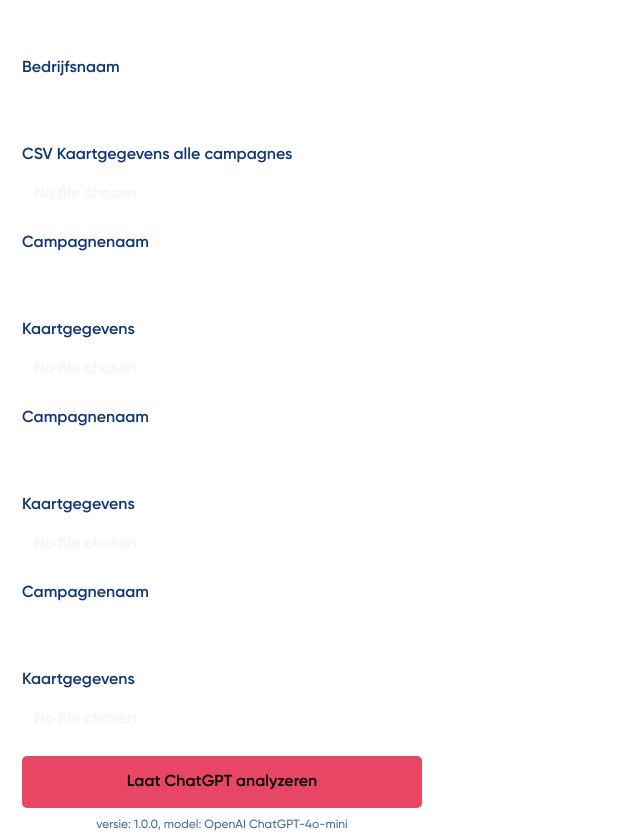
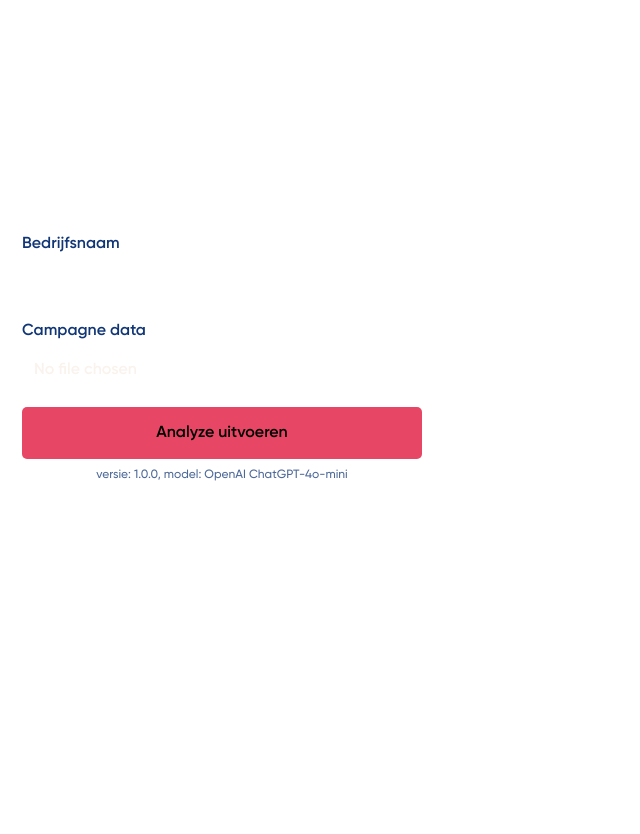
Before and after one commit to gijsvdbeuken/google-ads-ai, a React (Vite) app: page / in a window 1280 px wide. Shown: the part 118-952 px from the top of the page, without its empty margins (0-640 px from the left). After the commit the page ends 800 px from the top, so only its background shows below. Built offline with nearby package versions, Linux system fonts and the light colour scheme.

Commit message:
made the code compact and usable for retrieved Google Ads Scripts data

```diff
--- a/src/App.tsx
+++ b/src/App.tsx
@@ -7,31 +7,16 @@ SVGAnimateTransformElement;
 
 function App() {
   const [companyName, setCompanyName] = useState<string | null>(null);
-  const [campaignRapport, setCampaignRapport] = useState<File[]>([]);
-  // const [campaignDataFiles, setCampaignDataFiles] = useState<File[]>([]);
+  const [campaignData, setCampaignData] = useState<File[]>([]);
   const [isUploading, setIsUploading] = useState<boolean>(false);
   const [response, setResponse] = useState("");
-
-  const [campaignNames, setCampaignNames] = useState<string[]>(["", "", ""]);
-  const [campaignNamesCounter, setCampaignNamesCounter] = useState<number>(0);
-  const [campaignOneDataFiles, setCampaignOneDataFiles] = useState<File[]>([]);
-  const [campaignTwoDataFiles, setCampaignTwoDataFiles] = useState<File[]>([]);
-  const [campaignThreeDataFiles, setCampaignThreeDataFiles] = useState<File[]>(
-    []
-  );
-  //const [campaginData, setCampaignData] = useState<string[]>(["", "", ""]);
-
   const [currentDate] = useState<string>(
     new Date().toISOString().split("T")[0]
   );
 
-  const prompt: string = `Geef eerst onder elkaar met een regel witruimte het aantal Clicks de CTR, de Kosten, de CPC, het Aantal Conversies en de Kosten per Conversie. Schrijf daarna één paragraaf over de statistieken van alle campagnes bij elkaar opgeteld. zet GEEN titel boven de paragraaf, ik wil enkel de inhoudelijke paragraaftekst.`;
+  const overviewPrompt: string = `Geef eerst onder elkaar met een regel witruimte het aantal Clicks de CTR, de Kosten, de CPC, het Aantal Conversies en de Kosten per Conversie. Schrijf daarna één paragraaf over de statistieken van alle campagnes bij elkaar opgeteld. zet GEEN titel boven de paragraaf, ik wil enkel de inhoudelijke paragraaftekst.`;
 
-  /*
-  const campaignPrompt: string = `Geef een analyze over de campagnes van het bedrijf "${companyName}". Start telkens met de naam van de campagne, en werk daarna de analyze uit in 5 alinea's; "Leeftijden", "Geslacht", "Apparaten", "Dag en Tijd", en "Doelgroepen". Ook geef je bij iedere alinea welke bodaanpassing je gaat toepassen op basis van de verkgregen informatie. Doe dit op chronologische volgorde ook voor de andere campagne's. schrijf de alinea telkens als plain text ONDER de titel met een regel witruimte er tussenin, en gebruik geen markdown of tekens als ":". Wanneer je geen informatie over een alinea hebt weten te vinden, citeer je "Wij hebben geen gegevens kunnen vinden m.b.t. deze campagne en dit onderwerp".`;
-  */
-
-  const campaignPrompt: string = `Geef een analyze over de campagne genaamd ${campaignNames[campaignNamesCounter]}. Geef eerst de naam van de campagne (Campagne: <naam_campagne>), gevolgd door 5 alinea's: "Leeftijden", "Geslacht", "Apparaten", "Dag en Tijd, en "Doelgroepen". Schrijf de alinea telkens ONDER de titel met een regel witruimte er ussenin, en gebruik geen markdown of tekens als ":".`;
+  const detailedPrompt: string = `Geef een analyze over de volgende campagnes. Geef eerst de naam van de campagne (Campagne: <naam_campagne>), gevolgd door 5 alinea's: "Leeftijden", "Geslacht", "Apparaten", "Dag en Tijd, en "Doelgroepen". Schrijf de alinea telkens ONDER de titel met een regel witruimte er ussenin, en gebruik geen markdown of tekens als ":".`;
 
   const handleCompanyName = (event: any) => {
     setCompanyName(event.target.value);
@@ -145,7 +130,7 @@ function App() {
   };
 
   async function handleUpload() {
-    if (campaignRapport.length === 0) {
+    if (campaignData.length === 0) {
       return;
     }
 
@@ -170,37 +155,17 @@ function App() {
       };
 
       const analyzedCampagne = await combineTextAndAnalyze(
-        campaignRapport,
-        prompt
+        campaignData,
+        overviewPrompt
       );
 
       const analyzedCampaignOne = await combineTextAndAnalyze(
-        campaignOneDataFiles,
-        campaignPrompt
-      );
-
-      setCampaignNamesCounter(1);
-
-      const analyzedCampaignTwo = await combineTextAndAnalyze(
-        campaignTwoDataFiles,
-        campaignPrompt
-      );
-
-      setCampaignNamesCounter(2);
-
-      const analyzedCampaignThree = await combineTextAndAnalyze(
-        campaignThreeDataFiles,
-        campaignPrompt
+        campaignData,
+        detailedPrompt
       );
 
       setResponse(
-        analyzedCampagne.content +
-          "\n\n" +
-          analyzedCampaignOne.content +
-          "\n\n" +
-          analyzedCampaignTwo.content +
-          "\n\n" +
-          analyzedCampaignThree.content
+        analyzedCampagne.content + "\n\n" + analyzedCampaignOne.content
       );
       setIsUploading(false);
     } catch (err) {
@@ -223,74 +188,14 @@ function App() {
       <div className="dataForm">
         <label>Bedrijfsnaam</label>
         <input onChange={handleCompanyName}></input>
-        <label>CSV Kaartgegevens alle campagnes</label>
+        <label>Campagne data</label>
         <input
           className="fileInput"
           type="file"
           multiple
           onChange={(e) => {
             if (e.target.files) {
-              setCampaignRapport(Array.from(e.target.files));
-            }
-          }}
-        />
-        {/* Campagne 1*/}
-        <label>Campagnenaam</label>
-        <input
-          onChange={(e) => {
-            const updatedCampaignNames = [...campaignNames];
-            updatedCampaignNames[0] = e.target.value;
-            setCampaignNames(updatedCampaignNames);
-          }}
-        ></input>
-        <label>Kaartgegevens</label>
-        <input
-          className="fileInput"
-          type="file"
-          multiple
-          onChange={(e) => {
-            if (e.target.files) {
-              setCampaignOneDataFiles(Array.from(e.target.files));
-            }
-          }}
-        ></input>
-        {/* Campagne 2*/}
-        <label>Campagnenaam</label>
-        <input
-          onChange={(e) => {
-            const updatedCampaignNames = [...campaignNames];
-            updatedCampaignNames[1] = e.target.value;
-            setCampaignNames(updatedCampaignNames);
-          }}
-        ></input>
-        <label>Kaartgegevens</label>
-        <input
-          className="fileInput"
-          type="file"
-          multiple
-          onChange={(e) => {
-            if (e.target.files) {
-              setCampaignTwoDataFiles(Array.from(e.target.files));
-            }
-          }}
-        ></input>
-        {/* Campagne 3*/}
-        <label>Campagnenaam</label>
-        <input
-          onChange={(e) => {
-            const updatedCampaignNames = [...campaignNames];
-            updatedCampaignNames[2] = e.target.value;
-            setCampaignNames(updatedCampaignNames);
-          }}
-        ></input>
-        <label>Kaartgegevens</label>
-        <input
-          className="fileInput"
-          type="file"
-          multiple
-          onChange={(e) => {
-            if (e.target.files) {
-              setCampaignThreeDataFiles(Array.from(e.target.files));
+              setCampaignData(Array.from(e.target.files));
             }
           }}
         ></input>
@@ -298,7 +203,7 @@ function App() {
       <button onClick={handleUpload} disabled={isUploading}>
         {isUploading === true
           ? "Verwerken, even geduld..."
-          : "Laat ChatGPT analyzeren"}
+          : "Analyze uitvoeren"}
       </button>
       <small>versie: 1.0.0, model: OpenAI ChatGPT-4o-mini</small>
     </div>
```
Also changed, not shown: 1 other file (tests, documents, lock files or other folders).
